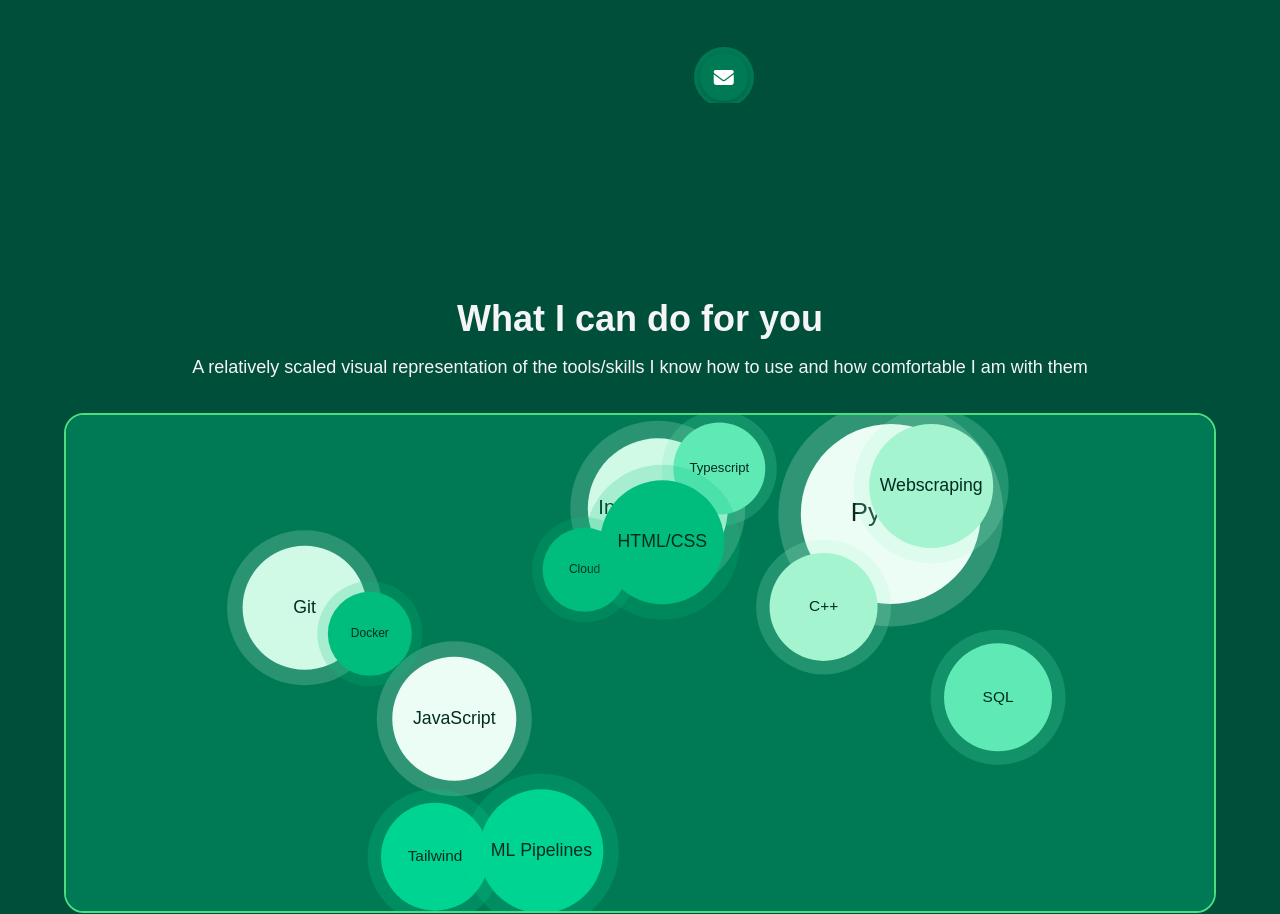
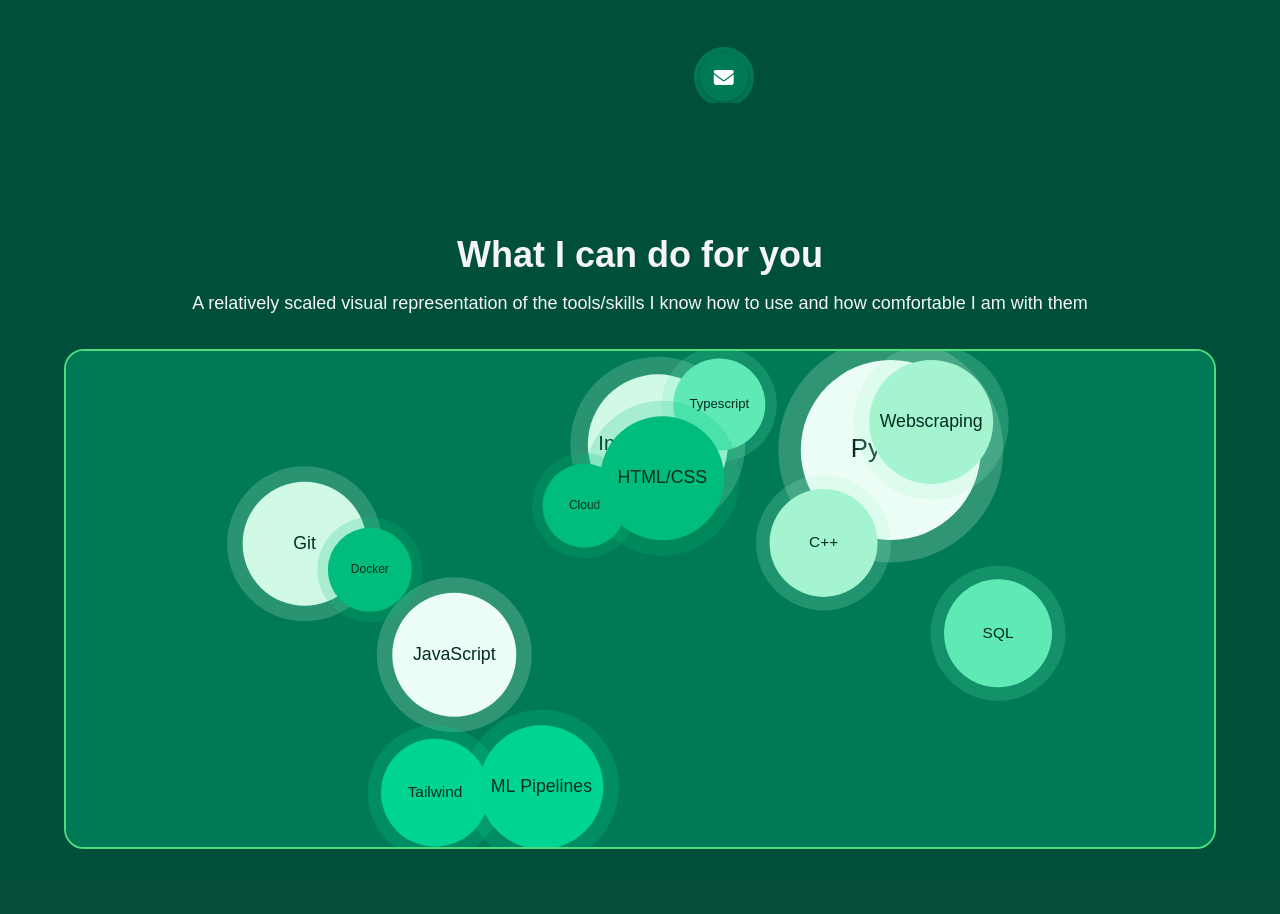
Before and after one commit to amw720386/Portfolio, a Flask app: page / in a window 1280 px wide. Shown: the part 572-1486 px from the top of the page. After the commit the page ends 1421 px from the top, so only its background shows below. Run offline with Flask 3, Linux system fonts and the light colour scheme; some libraries are stand-ins or nearby versions.

Commit message:
visual fixes

```diff
--- a/templates/index.html
+++ b/templates/index.html
@@ -30,7 +30,7 @@
   {% include '/partials/navbar.html' %}
   {% include '/partials/home/hero.html' %}
 
-  <section style="text-align: center; margin-top: 4rem;">
+  <section style="text-align: center; margin-top: 0rem;">
     <h2 style="font-size: 2.25rem; font-weight: bold; color: #f5f5f5; margin-bottom: 0.5rem;">
       What I can do for you
     </h2>
--- a/templates/partials/home/hero.html
+++ b/templates/partials/home/hero.html
@@ -6,7 +6,7 @@
       </p>
     </div>
 
-    <div id="bubble-container" class="md:w-1/2 relative h-[550px] md:h-[400px] w-full -mt-10 md:mt-0">
+    <div id="bubble-container" class="md:w-1/2 relative h-[550px] md:h-[400px] w-full -mt-10 md:mt-0 -ml-11 md:ml-0">
         <div class="bubble-wrapper" data-label="GitHub" data-desc="I post my random personal and school projects here" data-url="https://github.com/amw720386">
           <i class="fab fa-github fa-lg"></i>
         </div>
```
